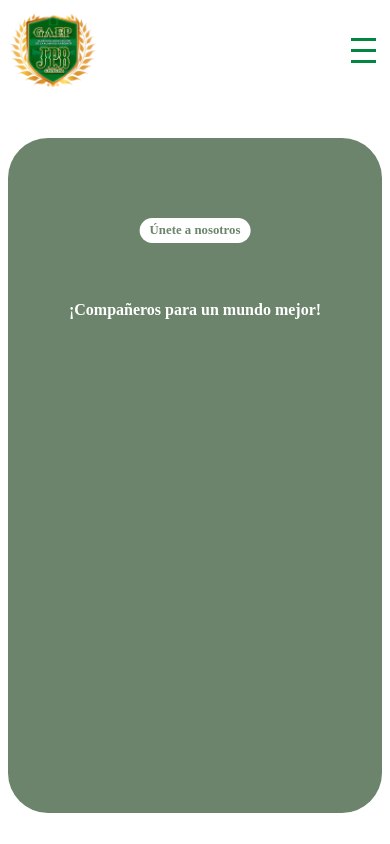
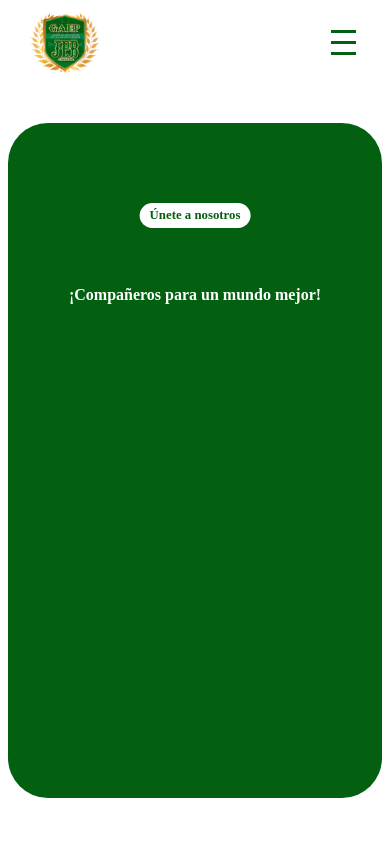
Before and after one commit to ernestolev/GAEP, a React (Vite) app in the folder GAEP/: page / in a window 390 px wide. Shown: the top 844 px of the page. Built offline with nearby package versions, Linux system fonts and the light colour scheme; no server answers; the database is empty; a web font is replaced by a local one.

Commit message:
Mejora de colores

```diff
--- a/GAEP/package.json
+++ b/GAEP/package.json
@@ -11,8 +11,10 @@
   },
   "dependencies": {
     "axios": "^1.7.9",
+    "browser-image-compression": "^2.0.2",
     "firebase": "^11.1.0",
     "leaflet": "^1.9.4",
+    "pica": "^9.0.1",
     "react": "^18.3.1",
     "react-dom": "^18.3.1",
     "react-leaflet": "^4.2.1",
--- a/GAEP/src/components/Navbar/Navbar.module.css
+++ b/GAEP/src/components/Navbar/Navbar.module.css
@@ -4,6 +4,7 @@
   align-items: center;
   background-color: none;
   padding: 10px;
+  margin: 0px 60px;
   font-size: 0.7rem;
 }
 
@@ -26,7 +27,7 @@
 }
 
 .link {
-  color: #028641;
+  color: #026010;
   text-decoration: none;
   padding: 10px 20px;
 }
@@ -45,12 +46,20 @@
 .hamburger div {
   width: 25px;
   height: 3px;
-  background-color: #028641;
+  background-color: #026010;
   margin: 4px;
   transition: 0.4s;
 }
 
 @media (max-width: 768px) {
+  .navbar{
+    margin: 0px 20px;
+  }
+
+  .logo {
+    height: 65px;
+    margin-right: 20px;
+  }
   .menu {
       display: flex;
       flex-direction: column;
@@ -76,4 +85,11 @@
   .hamburger {
       display: flex;
   }
+  .hamburger div {
+    width: 25px;
+    height: 3px;
+    background-color: #026010;
+    margin: 4px;
+    transition: 0.4s;
+  }
 }
--- a/GAEP/src/pages/Home/Home.modules.css
+++ b/GAEP/src/pages/Home/Home.modules.css
@@ -21,7 +21,7 @@ section {
 }
 
 .intro-box {
-    background-color: #6b846b;
+    background-color: #026010;
     height: 310px;
     border-radius: 40px;
     margin-bottom: 20px;
@@ -44,7 +44,7 @@ section {
     margin-top: 90px;
     left: 40px;
     background-color: #ffffff;
-    color: #6b846b;
+    color: #026010;
     border: none;
     padding: 2px 20px;
     border-radius: 15px;
@@ -96,7 +96,7 @@ section {
 }
 
 .comunidad-box {
-    background-color: #6b846b;
+    background-color: #026010;
     color: rgb(255, 255, 255);
     padding: 25px 100px;
     border-radius: 25px;
@@ -186,7 +186,7 @@ section {
 
 .actividades {
     text-align: center;
-    background-color: #6b846b;
+    background-color: #026010;
     padding: 20px;
     border-radius: 25px;
 }
@@ -267,7 +267,7 @@ section {
 }
 
 .mapa-ubicaciones button {
-    background-color: #6b846b;
+    background-color: #026010;
     font-size: 0.5rem;
     height: 28px;
     color: #ffffff;
@@ -350,7 +350,7 @@ section {
         font-size: 1.2rem;
         margin-top: 120px;
         background-color: #ffffff;
-        color: #6b846b;
+        color: #026010;
         border: none;
         padding: 2px 20px;
         border-radius: 15px;
@@ -395,7 +395,7 @@ section {
     }
 
     .comunidad-box {
-        background-color: #6b846b;
+        background-color: #026010;
         color: rgb(255, 255, 255);
         padding: 25px 60px;
         border-radius: 25px;
@@ -483,7 +483,7 @@ section {
     }
 
     .mapa-ubicaciones button {
-        background-color: #6b846b;
+        background-color: #026010;
         font-size: 0.6rem;
         height: 28px;
         color: #ffffff;
@@ -496,7 +496,7 @@ section {
 
     .actividades {
         text-align: center;
-        background-color: #6b846b;
+        background-color: #026010;
         padding: 20px;
         border-radius: 25px;
     }
```
Also changed, not shown: 2 other files (tests, documents, lock files or other folders).
